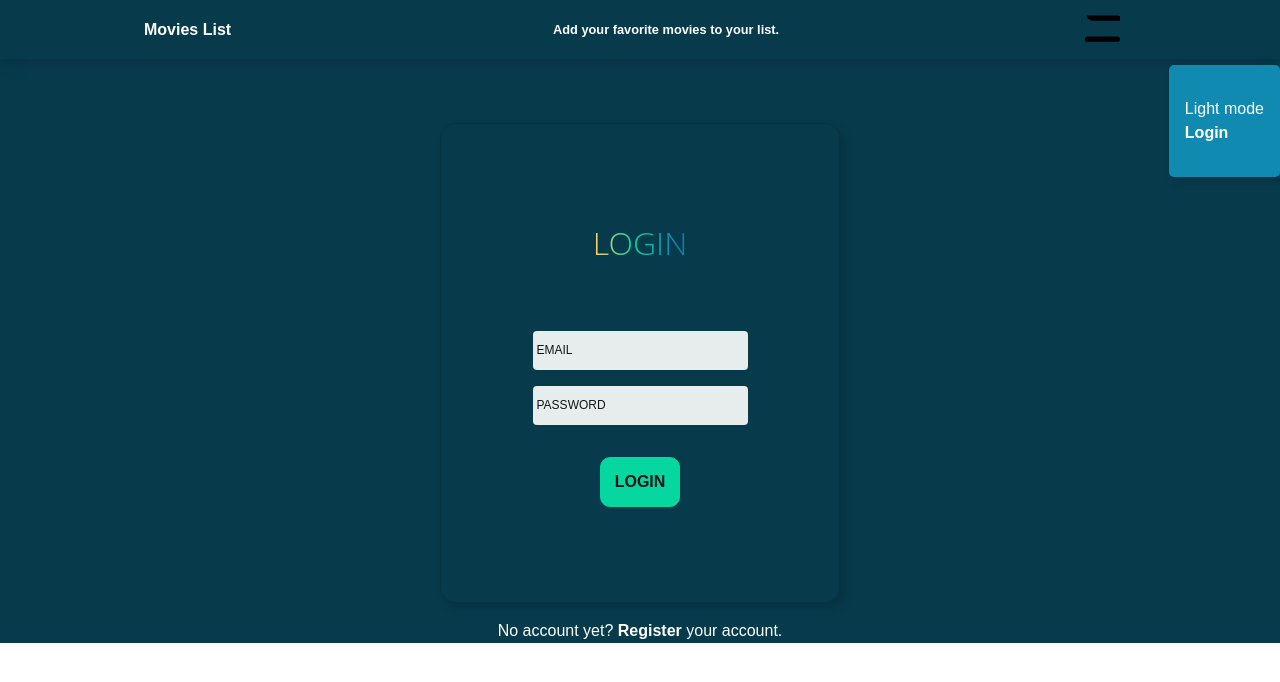
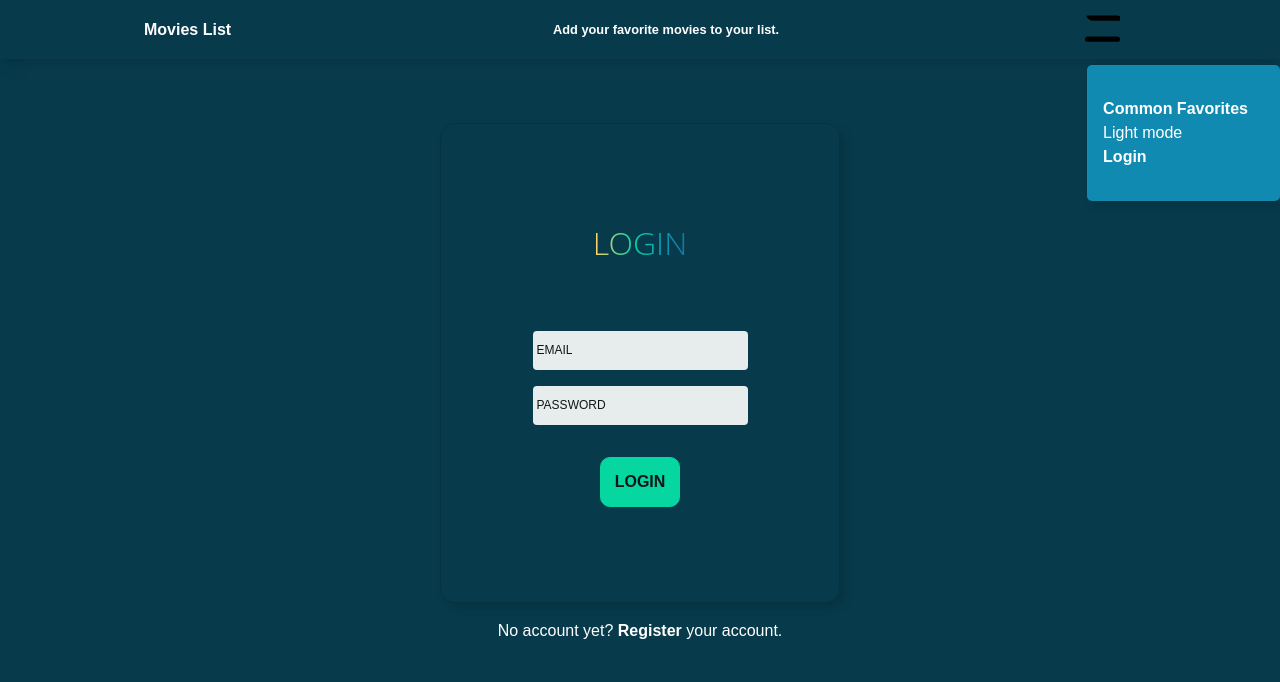
Before and after one commit to KapiteinKattenkwaad/movies-list, a Vue app: page / in a window 1280 px wide. Both pictures are taken after a click on the element 1102 px from the left and 29 px from the top of the page. Shown: the top 682 px of the page. Built offline with nearby package versions, Linux system fonts and the light colour scheme; no server answers; what tailwindcss-dark-mode would draw is missing.

Commit message:
added link to common

```diff
--- a/src/App.vue
+++ b/src/App.vue
@@ -16,7 +16,9 @@
 
 <style lang="scss">
 
-
+  #app {
+    min-height: 100vh;
+  }
 
   .btn {
     text-transform: uppercase;
--- a/src/components/NavBar.vue
+++ b/src/components/NavBar.vue
@@ -22,6 +22,11 @@
           </svg>
         </div>
         <div v-if="isOpen" class="pop-out">
+          <div class="common">
+            <router-link :to="{name: 'Common' }">
+              Common Favorites
+            </router-link>
+          </div>
           <button @click="toggleTheme">
             <div v-if="this.$store.state.theme === 'theme-dark'">
               Light mode
```
